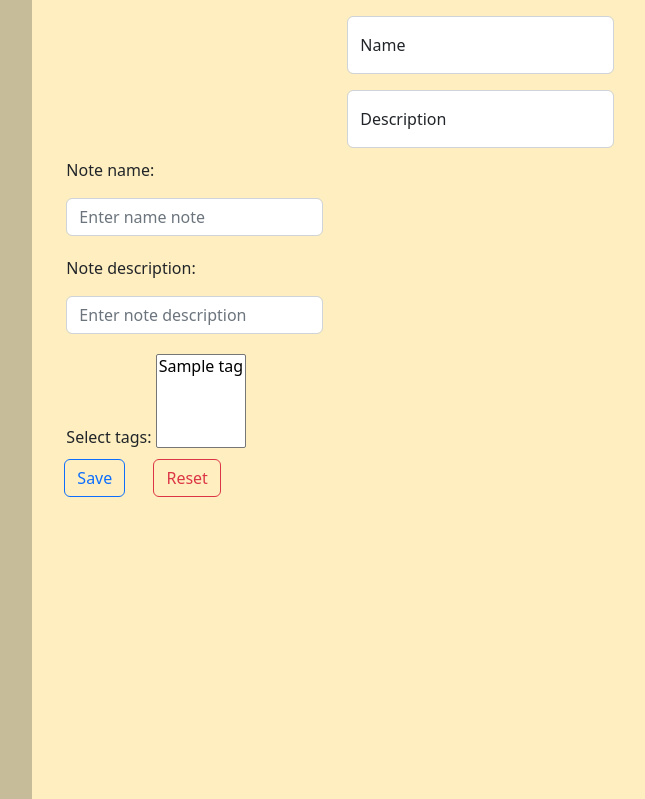
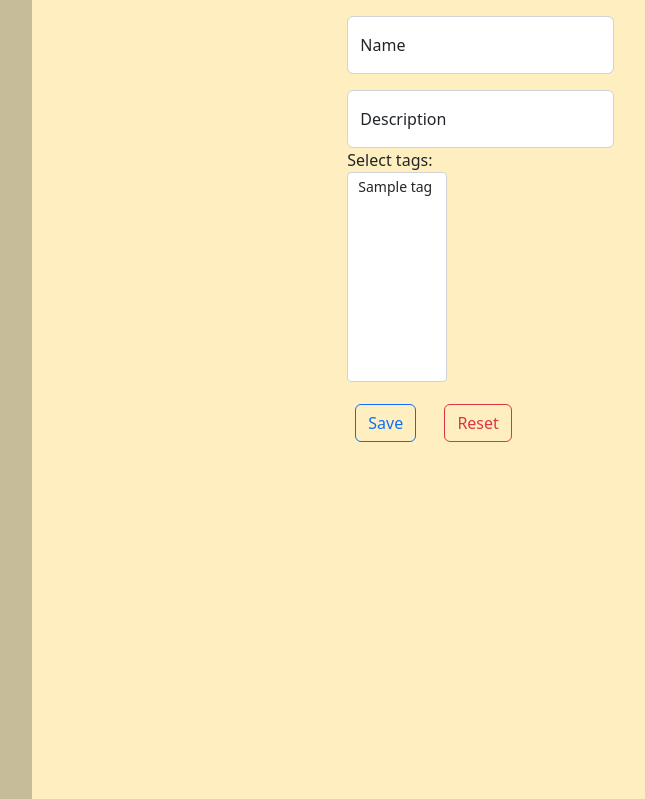
Before and after one commit to Vaipik/web_project_team_1, a Django app: page /notes/add_note/ in a window 1280 px wide. Shown: the part 71-870 px from the top of the page, without its empty margins (181-826 px from the left). Run offline with Django 4.2, Linux system fonts and the light colour scheme; a user stored in the database is signed in; tables that the repository leaves empty hold one stand-in row (values such as "Sample post").

Commit message:
Add notes by tags

```diff
--- a/project/apps/notes/templates/notes/add_note.html
+++ b/project/apps/notes/templates/notes/add_note.html
@@ -10,30 +10,24 @@
 <form method="POST" action="{% url 'notes:add_note' %}">
     {% include '_base_form.html' %}
     {% csrf_token %}
-    <div style="padding: 10px">
-        <label> Note name:
-            {{form.name}}
-        </label>
-        <span>{{form.errors.name}}</span>
-    </div>
-    <div style="padding: 10px">
-        <label> Note description:
-            {{form.description}}
-        </label>
-        <span>{{form.errors.description}}</span>
-    </div>
-    <div style="padding: 10px">
+    <div class="row">
+        <div class="col-4"></div>
+        <div class="col-4">
             <label> Select tags:
-            <select name="tags" multiple="multiple" required>
+                <select name="tags" multiple="multiple" class="form-select form-select-sm mb-3" size="10" required>
                     {% for tag in tags %}
                     <option value="{{tag.name}}">{{tag.name}}</option>
                     {% endfor %}
                 </select>
             </label>
         </div>
-    <div class="grid">
+    </div>
+    <div class="row">
+        <div class="col-4"></div>
+        <div class="col-4 grid">
             <button type="submit" role="button" class="btn btn-outline-primary ms-2 me-3">Save</button>
-        <button type="reset"  role="button" class="btn btn-outline-danger ms-2 me-3">Reset</button>
+            <button type="reset" role="button" class="btn btn-outline-danger ms-2 me-3">Reset</button>
+        </div>
     </div>
 </form>
 
--- a/project/apps/notes/views.py
+++ b/project/apps/notes/views.py
@@ -9,8 +9,15 @@ from .models import Tag, Note
 @login_required
 def main(request):
     tags = Tag.objects.filter(user=request.user).all()
-    notes = Note.objects.filter(user=request.user).all() if request.user.is_authenticated else []
-    return render(request, 'notes/notes_list.html', context={'notes': notes, 'tags': tags})
+    choice_tags = Tag.objects.filter(name__in=request.POST.getlist('tags'), user=request.user)
+    if len(choice_tags) == 0:
+        notes = Note.objects.filter(user=request.user).all() if request.user.is_authenticated else []
+        return render(request, 'notes/notes_list.html', context={'notes': notes, 'tags': tags})
+    else:
+        notes = Note.objects.filter(user=request.user,
+                                    tags__in=choice_tags).distinct() if request.user.is_authenticated else []
+        return render(request, 'notes/notes_list.html',
+                      context={'notes': notes, 'tags': tags, 'choice_tags': request.POST.getlist('tags')})
 
 
 @login_required
@@ -39,6 +46,7 @@ def add_note(request):
             note.user = request.user
             note.save()
             choice_tags = Tag.objects.filter(name__in=request.POST.getlist('tags'), user=request.user)
+            print(request.POST.getlist('tags'))
             for tag in choice_tags:
                 note.tags.add(tag)
 
```
Also changed, not shown: project/apps/notes/templates/notes/_sidebar.html (+12 -5 lines), project/apps/notes/templates/notes/notes_list.html (+8 -0 lines), project/apps/notes/templates/notes/tag.html (+1 -6 lines). Lines whose indentation alone changed are shown as unchanged.
